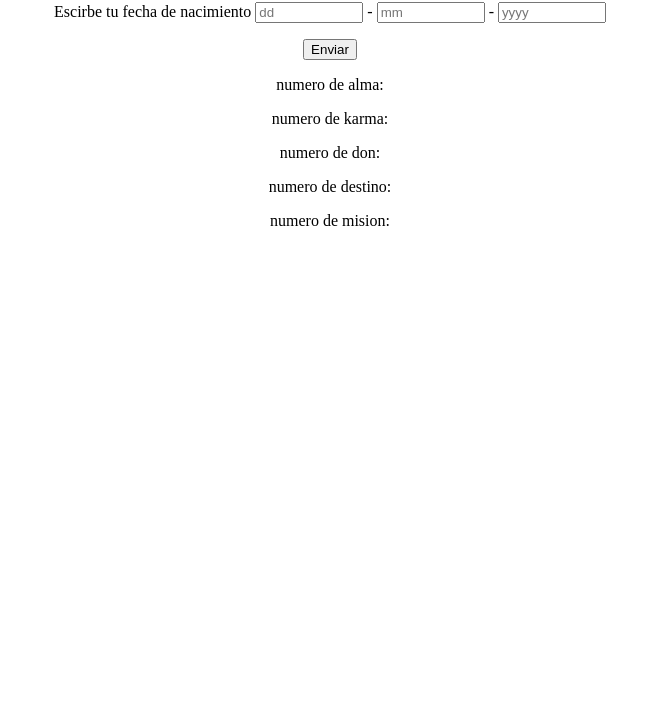
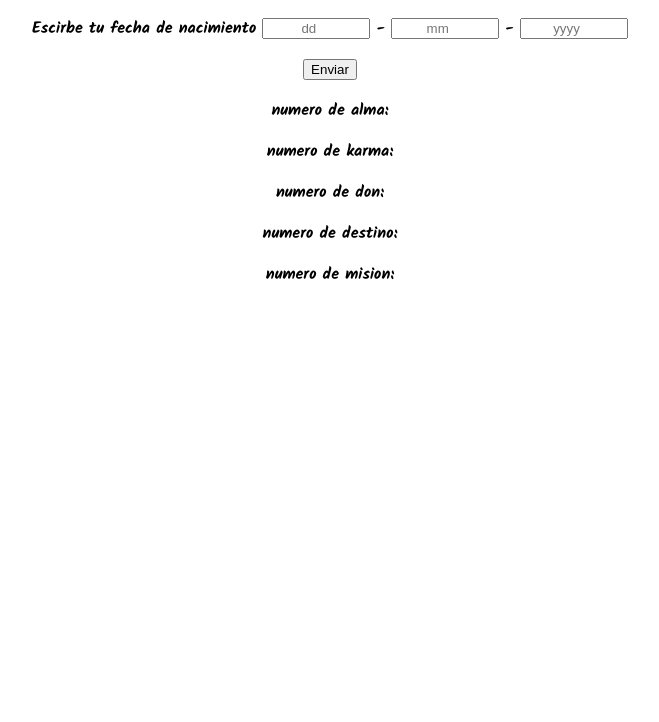
Before and after one commit to Omaldovi8825/tantrico, a website: page index.html in a window 1280 px wide. Shown: the part 78-800 px from the top of the page, without its empty margins (310-969 px from the left). Drawn offline with Linux system fonts and the light colour scheme.

Commit message:
cambios de tipografia

```diff
--- a/css/index.css
+++ b/css/index.css
@@ -3,6 +3,7 @@ body {
     /*background-image: url(https://harmonia.la/imagen_nota/mantras_meditar.jpg?width=1200&enable=upscale);
     background-size: 100%;
     background-repeat: repeat-y;*/
+    font-family: 'Kalam', cursive;
 }
 
 .titulo_principal{
@@ -15,6 +16,7 @@ body {
 
 .fecha input{
     width: 100px;
+    text-align: center;
 }
 
 .boton1{
--- a/index.html
+++ b/index.html
@@ -5,6 +5,7 @@
     <meta name="viewport" content="width=device-width, initial-scale=1.0">
     <title>Numeros tantricos</title>
     <link rel="stylesheet" href="./css/index.css">
+    <link href="https://fonts.googleapis.com/css2?family=Kalam:wght@700&display=swap" rel="stylesheet">
 </head>
 <body>
     <h1 class="titulo_principal">Calculadora de números tántricos</h1>
```
